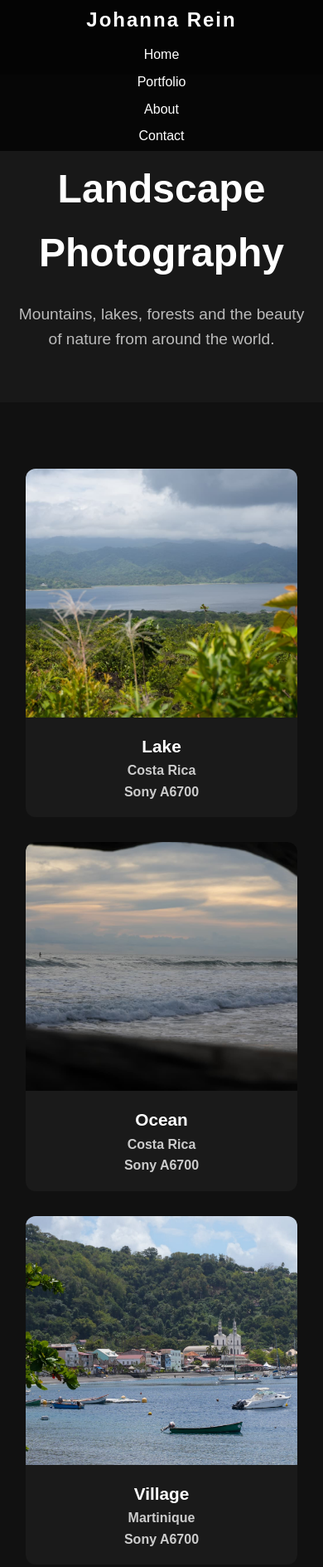
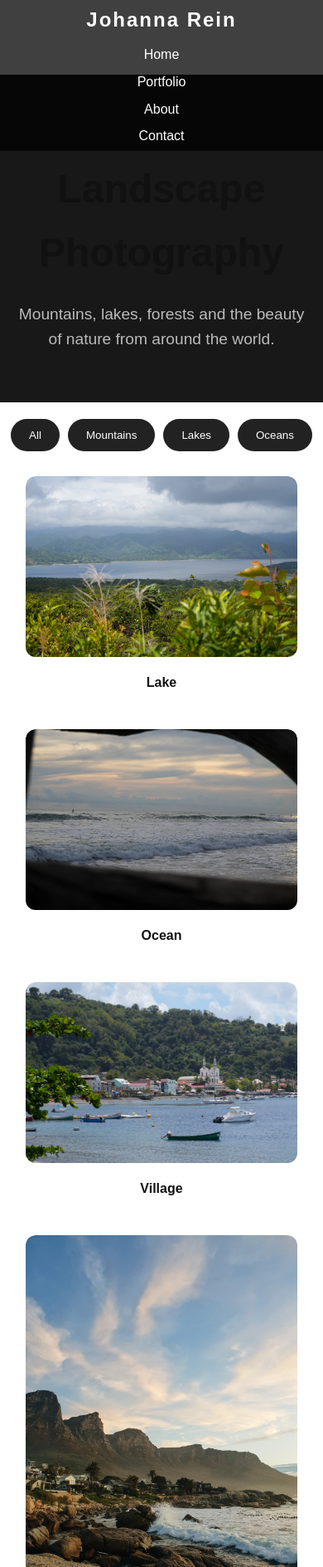
Before and after one commit to henziluc/photo-portfolio, a plain HTML site: page portfolio/landscape.html in a window 390 px wide. Shown: the top 1889 px of the page at 83% size. Drawn offline with Linux system fonts and the light colour scheme.

Commit message:
Added masonry grid

```diff
--- a/css/style.css
+++ b/css/style.css
@@ -1,3 +1,13 @@
+:root {
+
+    --background-color: #ffffff;
+
+    --text-color: #111111;
+
+    --card-color: #f5f5f5;
+
+}
+
 /* ===========================
    RESET
 =========================== */
@@ -16,9 +26,9 @@ body {
 
     font-family: Arial, Helvetica, sans-serif;
 
-    background-color: #111;
+    background:var(--background-color);
 
-    color: white;
+    color:var(--text-color);
 
     line-height: 1.6;
 }
@@ -427,52 +437,126 @@ footer{
 }
 
 /* ===========================
+   FILTERS
+=========================== */
+.filters {
+
+    display: flex;
+
+    justify-content: center;
+
+    flex-wrap: wrap;
+
+    gap: 10px;
+
+    margin: 20px 0;
+
+}
+
+.filters button {
+
+    padding: 12px 22px;
+
+    border: none;
+
+    border-radius: 25px;
+
+    background: #222;
+
+    color: white;
+
+    cursor: pointer;
+
+    transition: .3s;
+
+}
+
+.filters button:hover {
+
+    background: #d4af37;
+
+    color: #111;
+
+}
+
+/* ===========================
    GALLERY
 =========================== */
 
 .gallery{
 
-    padding:80px 8%;
+    padding:10px 8%;
 
 }
 
-.gallery-grid{
+.gallery-grid {
 
-    display:grid;
+    columns: 3;
 
-    grid-template-columns:repeat(3,1fr);
-
-    gap:30px;
+    column-gap: 25px;
 
 }
 
 .photo-card{
 
-    background:#1a1a1a;
+    break-inside: avoid;
 
-    border-radius:12px;
+    margin-bottom: 25px;
 
-    overflow:hidden;
+    overflow: hidden;
 
-    transition:.3s;
+    cursor: pointer;
+
+    position: relative;
+
+    border-radius: 12px;
+
+    overflow: hidden;
+
+    cursor: pointer;
+
+    position: relative;
 
 }
 
-.photo-card:hover{
+.photo-card::after {
 
-    transform:translateY(-8px);
+    content: "";
+
+    position: absolute;
+
+    inset: 0;
+
+    background: rgba(0, 0, 0, 0.15);
+
+    opacity: 0;
+
+    transition: .3s;
 
 }
 
-.photo-card img{
+.photo-card img {
 
-    width:100%;
+    width: 100%;
 
-    height:300px;
+    display: block;
 
-    object-fit:cover;
+    border-radius: 12px;
 
-    display:block;
+    transition: transform .4s ease;
+
+}
+
+
+.photo-card:hover img {
+
+    transform: scale(1.03);
+
+}
+
+.photo-card:hover::after {
+
+    opacity: 1;
 
 }
 
@@ -499,23 +583,24 @@ footer{
 }
 
 
-@media(max-width:900px){
+@media(max-width:900px) {
 
-.gallery-grid{
+    .gallery-grid {
 
-grid-template-columns:repeat(2,1fr);
+        columns: 2;
+
+    }
 
 }
 
-}
 
-@media(max-width:600px){
+@media(max-width:600px) {
 
-.gallery-grid{
+    .gallery-grid {
 
-grid-template-columns:1fr;
+        columns: 1;
 
-}
+    }
 
 }
 
--- a/js/data.js
+++ b/js/data.js
@@ -6,7 +6,9 @@ export const photos = [
         location: "Costa Rica",
         camera: "Sony A6700",
         lens: "20mm f/1.8",
-        year: 2026
+        year: 2026,
+        category: "lakes",
+        orientation: "landscape"
     },
 
     {
@@ -15,7 +17,9 @@ export const photos = [
         location: "Costa Rica",
         camera: "Sony A6700",
         lens: "20mm f/1.8",
-        year: 2026
+        year: 2026,
+        category: "oceans",
+        orientation: "landscape"
     },
 
     {
@@ -24,7 +28,9 @@ export const photos = [
         location: "Martinique",
         camera: "Sony A6700",
         lens: "20mm f/1.8",
-        year: 2026
+        year: 2026,
+        category: "oceans",
+        orientation: "landscape"
     },
 
     {
@@ -33,7 +39,31 @@ export const photos = [
         location: "South Africa",
         camera: "Sony A6700",
         lens: "20mm f/1.8",
-        year: 2025
+        year: 2025,
+        category: "mountains",
+        orientation: "portrait"
+    },
+
+    {
+        file: "innsbruck.jpeg",
+        title: "Innsbruck",
+        location: "Austria",
+        camera: "Sony A6700",
+        lens: "20mm f/1.8",
+        year: 2025,
+        category: "mountains",
+        orientation: "portrait"
+    },
+
+    {
+        file: "lighthouse.jpeg",
+        title: "Lighthouse",
+        location: "South Africa",
+        camera: "Sony A6700",
+        lens: "20mm f/1.8",
+        year: 2025,
+        category: "oceans",
+        orientation: "landscape"
     }
 
 ];
--- a/js/gallery.js
+++ b/js/gallery.js
@@ -1,66 +1,81 @@
-
 import { photos } from "./data.js";
 
+// ======================
+// DOM Elements
+// ======================
 
 const gallery = document.getElementById("gallery");
 
-photos.forEach(photo => {
+const filterButtons = document.querySelectorAll(".filters button");
+
+const lightbox = document.getElementById("lightbox");
+const lightboxImage = document.getElementById("lightbox-image");
+const lightboxTitle = document.getElementById("lightbox-title");
+const imageCounter = document.getElementById("image-counter");
+
+const previousButton = document.getElementById("previous");
+const nextButton = document.getElementById("next");
+const closeButton = document.getElementById("close");
+
+// ======================
+// Variables
+// ======================
+
+// Which photos are currently displayed?
+let currentPhotos = [...photos];
+
+// Which photo is currently open?
+let currentPhoto = 0;
+
+// ======================
+// Gallery
+// ======================
+
+function renderGallery(photoList) {
+
+    gallery.innerHTML = "";
+
+    currentPhotos = photoList;
+
+    photoList.forEach((photo, index) => {
 
         gallery.innerHTML += `
-
             <figure class="photo-card">
 
                 <img
                     src="../images/landscape/${photo.file}"
-            alt="${photo.title}">
+                    alt="${photo.title}"
+                    data-index="${index}">
 
                 <figcaption>
 
-            <h3>${photo.title}</h3>
-
-            <p>${photo.location}</p>
-
-            <p>${photo.camera}</p>
+                    ${photo.title}
 
                 </figcaption>
 
             </figure>
-
         `;
 
     });
 
-const lightbox =
-    document.getElementById("lightbox");
+    addImageClickEvents();
 
-const lightboxImage =
-    document.getElementById("lightbox-image");
+}
 
-const previousButton =
-    document.getElementById("previous");
+// ======================
+// Click Events
+// ======================
 
-const nextButton =
-    document.getElementById("next");
-
-const closeButton =
-    document.getElementById("close");
-
-const lightboxTitle =
-    document.getElementById("lightbox-title");
-
-let currentPhoto = 0;
+function addImageClickEvents() {
 
     const galleryImages =
         document.querySelectorAll(".photo-card img");
 
-const imageCounter =
-    document.getElementById("image-counter");
-
-galleryImages.forEach((image, index) => {
+    galleryImages.forEach(image => {
 
         image.addEventListener("click", () => {
 
-        currentPhoto = index;
+            currentPhoto = Number(image.dataset.index);
 
             showPhoto();
 
@@ -68,9 +83,32 @@ galleryImages.forEach((image, index) => {
 
     });
 
-import { showPhoto } from "./lightbox.js";
+}
 
+// ======================
+// Lightbox
+// ======================
 
+function showPhoto() {
+
+    const photo = currentPhotos[currentPhoto];
+
+    lightbox.classList.add("open");
+
+    lightboxImage.src =
+        "../images/landscape/" + photo.file;
+
+    lightboxTitle.textContent =
+        photo.title;
+
+    imageCounter.textContent =
+        `${currentPhoto + 1} / ${currentPhotos.length}`;
+
+}
+
+// ======================
+// Close Lightbox
+// ======================
 
 closeButton.addEventListener("click", () => {
 
@@ -78,11 +116,27 @@ closeButton.addEventListener("click", () => {
 
 });
 
+// Close when clicking the dark background
+
+lightbox.addEventListener("click", (event) => {
+
+    if (event.target === lightbox) {
+
+        lightbox.classList.remove("open");
+
+    }
+
+});
+
+// ======================
+// Next
+// ======================
+
 nextButton.addEventListener("click", () => {
 
     currentPhoto++;
 
-    if (currentPhoto >= photos.length) {
+    if (currentPhoto >= currentPhotos.length) {
 
         currentPhoto = 0;
 
@@ -92,13 +146,17 @@ nextButton.addEventListener("click", () => {
 
 });
 
+// ======================
+// Previous
+// ======================
+
 previousButton.addEventListener("click", () => {
 
     currentPhoto--;
 
     if (currentPhoto < 0) {
 
-        currentPhoto = photos.length - 1;
+        currentPhoto = currentPhotos.length - 1;
 
     }
 
@@ -106,7 +164,13 @@ previousButton.addEventListener("click", () => {
 
 });
 
+// ======================
+// Keyboard Navigation
+// ======================
+
 document.addEventListener("keydown", (event) => {
+
+    if (!lightbox.classList.contains("open")) return;
 
     if (event.key === "Escape") {
 
@@ -128,12 +192,46 @@ document.addEventListener("keydown", (event) => {
 
 });
 
-lightbox.addEventListener("click", (event) => {
+// ======================
+// Filters
+// ======================
 
-    if (event.target === lightbox) {
+filterButtons.forEach(button => {
 
-        lightbox.classList.remove("open");
+    button.addEventListener("click", () => {
+
+        // Remove active class
+        filterButtons.forEach(btn =>
+            btn.classList.remove("active")
+        );
+
+        // Highlight current button
+        button.classList.add("active");
+
+        const category = button.dataset.category;
+
+        if (category === "all") {
+
+            renderGallery(photos);
+
+        } else {
+
+            const filteredPhotos = photos.filter(photo => {
+
+                return photo.category === category;
+
+            });
+
+            renderGallery(filteredPhotos);
 
         }
 
     });
+
+});
+
+// ======================
+// Initial Gallery
+// ======================
+
+renderGallery(photos);
--- a/portfolio/landscape.html
+++ b/portfolio/landscape.html
@@ -30,6 +30,18 @@
     </p>
 
 </header>
+
+<section class="filters">
+
+    <button data-category="all">All</button>
+
+    <button data-category="mountains">Mountains</button>
+
+    <button data-category="lakes">Lakes</button>
+
+    <button data-category="oceans">Oceans</button>
+
+</section>
 
 <section class="gallery">
 
```
Also changed, not shown: images/landscape/innsbruck.jpeg (renamed from images/WhatsApp Image 20-02 at 19.07.06.jpeg), images/landscape/lighthouse.jpeg (renamed from images/WhatsApp Image 2026-08-02 at05.jpeg). Lines whose indentation alone changed are shown as unchanged.
